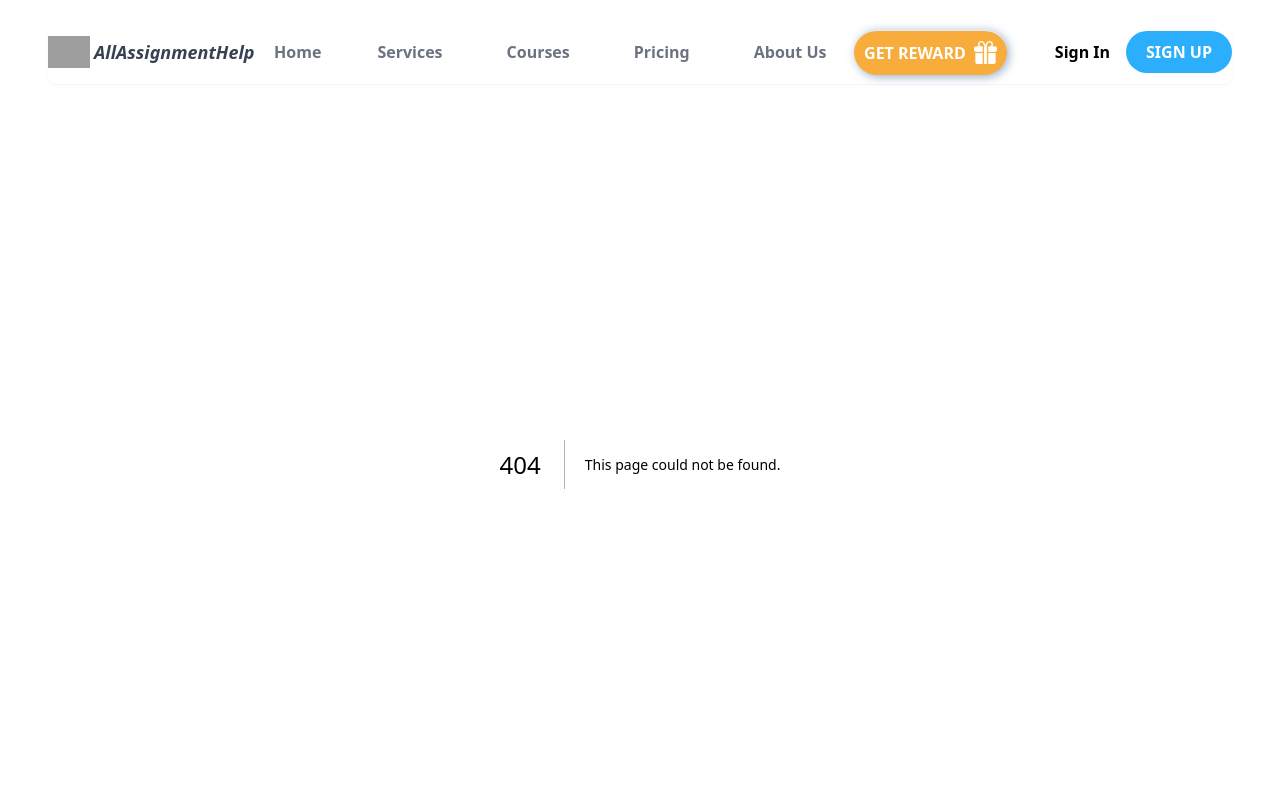
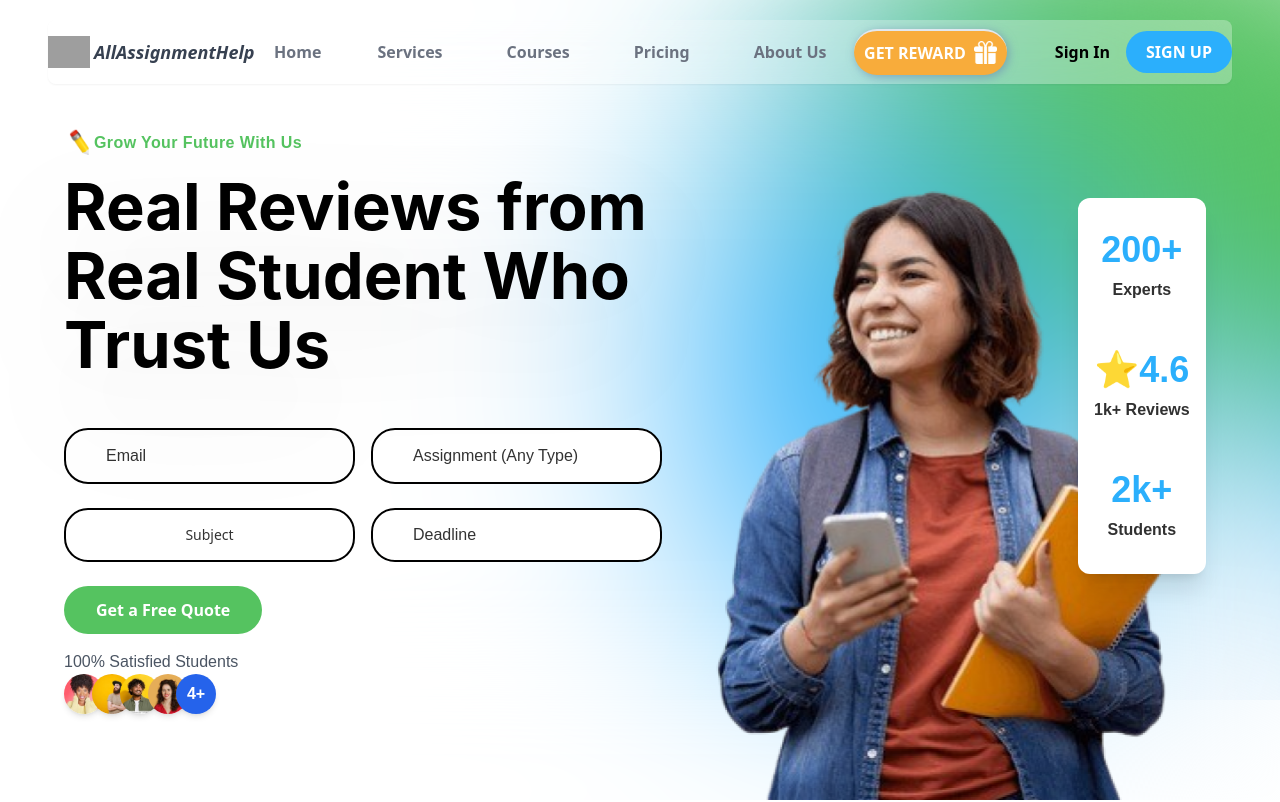
Before and after one commit to mohdyasirarman/All-Assignment-Help, a Next.js app: page /review in a window 1280 px wide. Before the commit this address had no page. Shown: the top 802 px of the page. Built offline with nearby package versions, Linux system fonts and the light colour scheme; grey boxes are pictures that could not be loaded.

Commit message:
add review page

```diff
--- /dev/null
+++ b/src/app/review/page.tsx
@@ -0,0 +1,25 @@
+import HeroSectionNew from "@/components/landing-page/HeroSectionNew"
+import SlidingReviews from "@/components/landing-page/slidingreviews";
+import FeedbackFilter from "@/components/landing-page/feedbackfilter";
+import FeedbackGrid from "@/components/landing-page/feedbackgrid";
+import ShareExperience from "@/components/landing-page/shareexperience";
+import FeedbackGrid2 from "@/components/landing-page/feedbackgrid2";
+import FAQS1 from "@/components/landing-page/faqs1";
+import UnlockExpertHelp1 from "@/components/landing-page/unlockexperthelp1";
+import Footer from "@/components/common/footer";
+
+export default function ReviewPage() {
+    return (
+    <>
+          <HeroSectionNew changeInH={"Real Reviews from Real Student Who Trust Us"} changeInP={""} isboy={true} isReviewPage={true}/>
+          <FeedbackFilter />
+          <FeedbackGrid />
+          <ShareExperience />
+          <FeedbackGrid2 />
+          <SlidingReviews />
+          <FAQS1 />
+          <UnlockExpertHelp1 />
+          <Footer />
+    </>
+    )
+}
--- a/src/components/landing-page/HeroSectionNew.tsx
+++ b/src/components/landing-page/HeroSectionNew.tsx
@@ -15,12 +15,14 @@ interface AssignmentHelpProps {
   changeInH: string;
   changeInP: string;
   isboy: boolean;
+  isReviewPage: boolean;
 }
 
 export default function HeroSectionNew({
   changeInH,
   changeInP,
   isboy,
+  isReviewPage,
 }: AssignmentHelpProps) {
   const [inputTypeCalen, setInputTypeCalen] = useState("text");
 
@@ -46,7 +48,16 @@ export default function HeroSectionNew({
       <div className="relative w-full h-screen flex justify-center items-center">
         <div className="right absolute bottom-16 left-[50%] ">
           <div>
-            {isboy ? (
+            {isReviewPage ? (
+              <Image
+                src="/static/images/review.png"
+                alt="review"
+                width={600}
+                height={600}
+                quality={100}
+                priority
+              />
+            ) : isboy ? (
               <Image
                 src="/static/images/girl.png"
                 alt="girl"
@@ -58,7 +69,7 @@ export default function HeroSectionNew({
             ) : (
               <Image
                 src="/static/images/boy.png"
-                alt="girl"
+                alt="boy"
                 width={1500}
                 height={1500}
                 quality={100}
@@ -66,6 +77,7 @@ export default function HeroSectionNew({
               />
             )}
           </div>
+
           <div className="absolute top-[15%] left-[73%] font-poppins bg-white rounded-xl shadow-xl px-4 py-8">
             {statsData.map((stat, index) => (
               <div
--- a/src/components/review-page/slidingreviews.tsx
+++ b/src/components/landing-page/slidingreviews.tsx
@@ -70,7 +70,7 @@ const SlidingReviews: React.FC = () => {
   };
 
   return (
-    <div className="mx-auto py-8 ">
+    <div className="mx-auto py-8  ">
       <div className="text-center w-[862px] flex flex-col items-center ml-[280px]">
         <h2 className="font-poppins text-[48px] leading-[52px] text-[#1C1C1C] font-bold mb-4">
           Student Reviews from Social Media
--- a/src/components/review-page/reviewPage.tsx
+++ /dev/null
@@ -1,25 +0,0 @@
-import HeroSectionNew from "@/components/landing-page/HeroSectionNew"
-import SlidingReviews from "@/components/review-page/slidingreviews";
-import FeedbackFilter from "@/components/review-page/feedbackfilter";
-import FeedbackGrid from "@/components/review-page/feedbackgrid";
-import ShareExperience from "@/components/review-page/shareexperience";
-import FeedbackGrid2 from "@/components/review-page/feedbackgrid2";
-import FAQS1 from "@/components/review-page/faqs1";
-import UnlockExpertHelp1 from "@/components/review-page/unlockexperthelp1";
-import Footer from "@/components/common/footer";
-
-export default function ReviewPage() {
-    return (
-    <>
-         <HeroSectionNew changeInH={""} changeInP={""} isboy={true}/>
-         <FeedbackFilter />
-          <FeedbackGrid />
-          <ShareExperience />
-          <FeedbackGrid2 />
-          <SlidingReviews />
-          <FAQS1 />
-          <UnlockExpertHelp1 />
-          <Footer />
-    </>
-    )
-}
```
Also changed, not shown: public/static/images/review.png (added), src/components/landing-page/faqs1.tsx (renamed from src/components/review-page/faqs1.tsx), src/components/landing-page/feedbackfilter.tsx (renamed from src/components/review-page/feedbackfilter.tsx), src/components/landing-page/feedbackgrid.tsx (renamed from src/components/review-page/feedbackgrid.tsx), src/components/landing-page/feedbackgrid2.tsx (renamed from src/components/review-page/feedbackgrid2.tsx), src/components/landing-page/shareexperience.tsx (renamed from src/components/review-page/shareexperience.tsx), src/components/landing-page/unlockexperthelp1.tsx (renamed from src/components/review-page/unlockexperthelp1.tsx).
